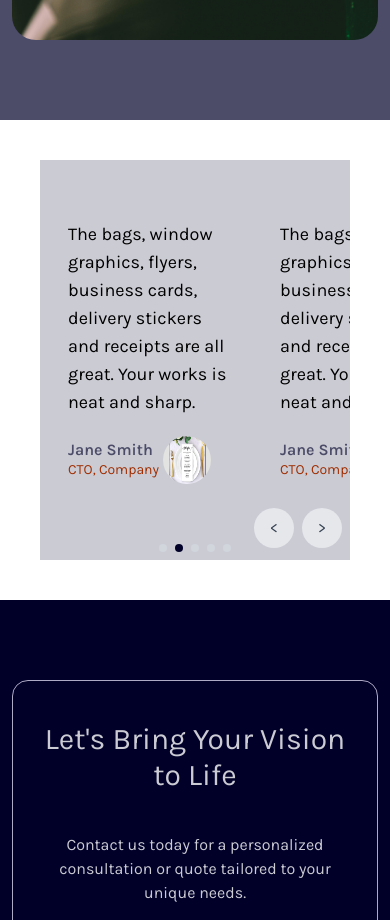
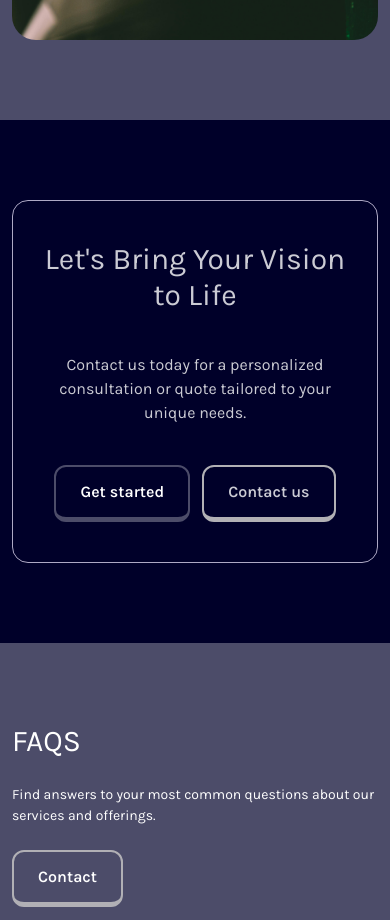
Before and after one commit to Tez-cyber/inks_pixels, a React (Vite) app: page / in a window 390 px wide. Shown: the part 8860-9780 px from the top of the page. Built offline with nearby package versions, Linux system fonts and the light colour scheme.

Commit message:
Made testimonial section hidden on mobile

```diff
--- a/src/components/landing/testimonials/testimonials.jsx
+++ b/src/components/landing/testimonials/testimonials.jsx
@@ -43,7 +43,7 @@ export const Testimonials = () => {
     ]
     return (
         <section>
-            <div className="flex flex-col items-center w-full p-10 md:h-[90vh] md:flex-row">
+            <div className="hidden flex-col items-center w-full p-10 md:flex md:h-[90vh] md:flex-row">
                 <TestimonialSlider testimonials={testimonials} />
                 <div className="h-full bg-lightBlue text-white flex-col justify-center gap-6 p-10 hidden md:flex md:rounded-r-3xl md:w-[60%]">
                     <h2 className="font-semibold text-gold text-xl">Start your project</h2>
```
